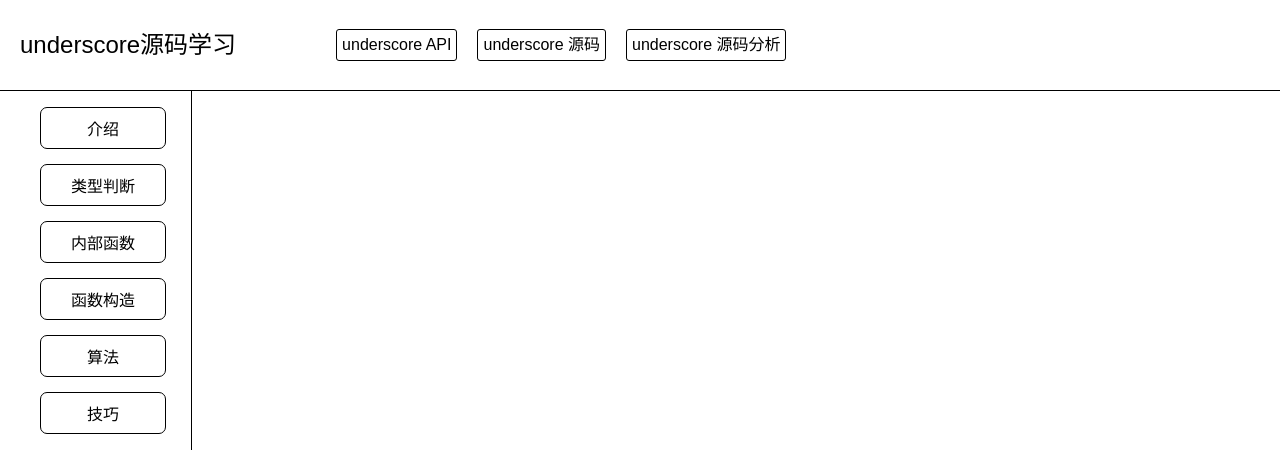
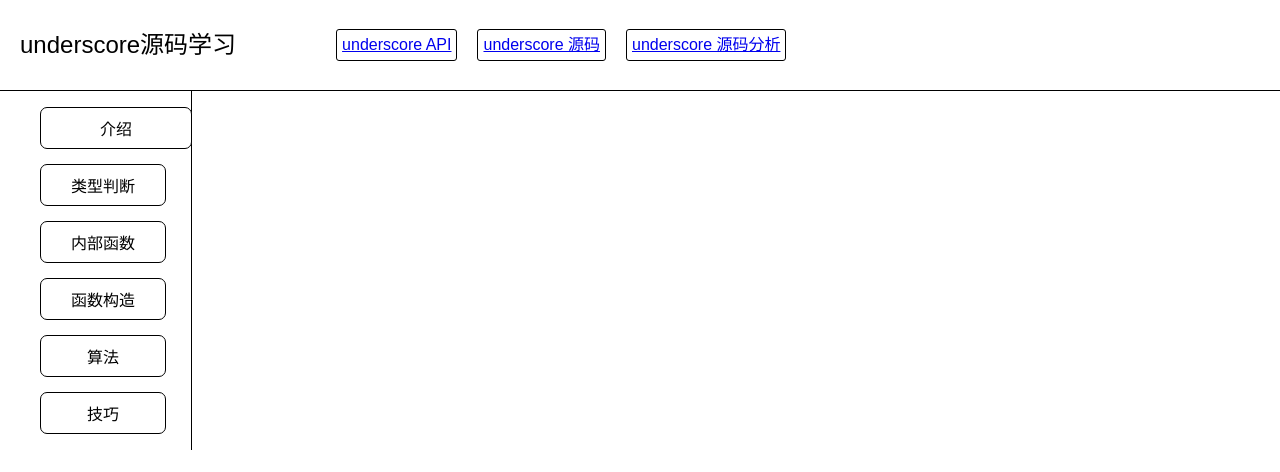
Before and after one commit to ginnko/memos, a React (Create React App) app in the folder underscore源码学习笔记/share/share/: page / in a window 1280 px wide. Shown: the top 472 px of the page. Built offline with nearby package versions, Linux system fonts and the light colour scheme.

Commit message:
need to solve the problem of evnet target

```diff
--- a/underscore源码学习笔记/share/share/package.json
+++ b/underscore源码学习笔记/share/share/package.json
@@ -3,6 +3,7 @@
   "version": "0.1.0",
   "private": true,
   "dependencies": {
+    "classnames": "^2.2.5",
     "react": "^16.2.0",
     "react-dom": "^16.2.0",
     "react-scripts": "1.1.1"
--- a/underscore源码学习笔记/share/share/src/App.css
+++ b/underscore源码学习笔记/share/share/src/App.css
@@ -42,7 +42,7 @@
 }
 
 /*============通过js添加的button样式================*/
-ul.sideNav li:hover{
+.content-click{
   margin-right: -26px;
   border-right: none;
   border-top-right-radius: 0;
@@ -71,15 +71,11 @@
   border: 1px solid black;
   padding: 5px;
   border-radius: 3px;
-}
-
-ul.headNav li a{
-  display: block;
   color: black;
   font-size: 16px;
-  text-decoration: none;
   height: 20px;
   line-height: 20px;
+  cursor: pointer;
 }
 
 ul.headNav li+li{
--- a/underscore源码学习笔记/share/share/src/App.js
+++ b/underscore源码学习笔记/share/share/src/App.js
@@ -2,40 +2,59 @@
 import logo from './logo.svg';
 import './App.css';
 
-class Reference extends Component{
+import classNames from 'classnames';
+
+
+const Reference = () =>
+  <div className="headWrapper">
+    <div className="headNav">underscore源码学习</div>
+    <ul className="headNav">
+      <li><a href="http://underscorejs.org/" target="_blank">underscore API</a></li>
+      <li><a href="https://github.com/hanzichi/underscore-analysis/blob/master/underscore-1.8.3.js/underscore-1.8.3-analysis.js" target="_blank">underscore 源码</a></li>
+      <li><a href="https://github.com/hanzichi/underscore-analysis" target="_blank">underscore 源码分析</a></li>
+    </ul>
+  </div>;
+
+
+class Content extends Component{
   constructor(props){
     super(props);
+    this.state={
+      clicked: 0,
+    };
+    this.contentClick = this.contentClick.bind(this);
+  }
+
+  contentClick(e){
+    e.stopPropagation();
+    console.log(e.target);
+    const key = e.target.getAttribute('key');
+    this.setState({clicked: key});
   }
   render(){
+    const {clicked} = this.state;
     return (
-      <div className="headWrapper">
-        <div className="headNav">underscore源码学习</div>
-        <ul className="headNav">
-          <li><a href="http://underscorejs.org/" target="_blank">underscore API</a></li>
-          <li><a href="https://github.com/hanzichi/underscore-analysis/blob/master/underscore-1.8.3.js/underscore-1.8.3-analysis.js" target="_blank">underscore 源码</a></li>
-          <li><a href="https://github.com/hanzichi/underscore-analysis" target="_blank">underscore 源码分析</a></li>
-        </ul>
-      </div>
+      <ul className="sideNav">
+        <li onClick={() => this.contentClick()} className={classNames({'content-click': clicked == 0})} key="0">介绍</li>
+        <li onClick={() => this.contentClick()} className={classNames({'content-click': clicked == 1})} key="1">类型判断</li>
+        <li onClick={() => this.contentClick()} className={classNames({'content-click': clicked == 2})} key="2">内部函数</li>
+        <li onClick={() => this.contentClick()} className={classNames({'content-click': clicked == 3})} key="3">函数构造</li>
+        <li onClick={() => this.contentClick()} className={classNames({'content-click': clicked == 4})} key="4">算法</li>
+        <li onClick={() => this.contentClick()} className={classNames({'content-click': clicked == 5})} key="5">技巧</li>
+      </ul>
     );
   }
 }
 
-class Content extends Component{
-  render(){
-    return (
-        <ul className="sideNav">
-          <li><a href="javascript: void 0">介绍</a></li>
-          <li><a href="javascript: void 0">类型判断</a></li>
-          <li><a href="javascript: void 0">内部函数</a></li>
-          <li><a href="javascript: void 0">函数构造</a></li>
-          <li><a href="javascript: void 0">算法</a></li>
-          <li><a href="javascript: void 0">技巧</a></li>
-        </ul>
-    )
-  }
-}
+class App extends Component {
+  // constructor(props){
+  //   super(props){
+  //     this.state = {
 
-class App extends Component {
+  //     }
+  //   };
+
+  // }
   render() {
     return (
       <div className="App">
```
Also changed, not shown: 1 other file (tests, documents, lock files or other folders).
